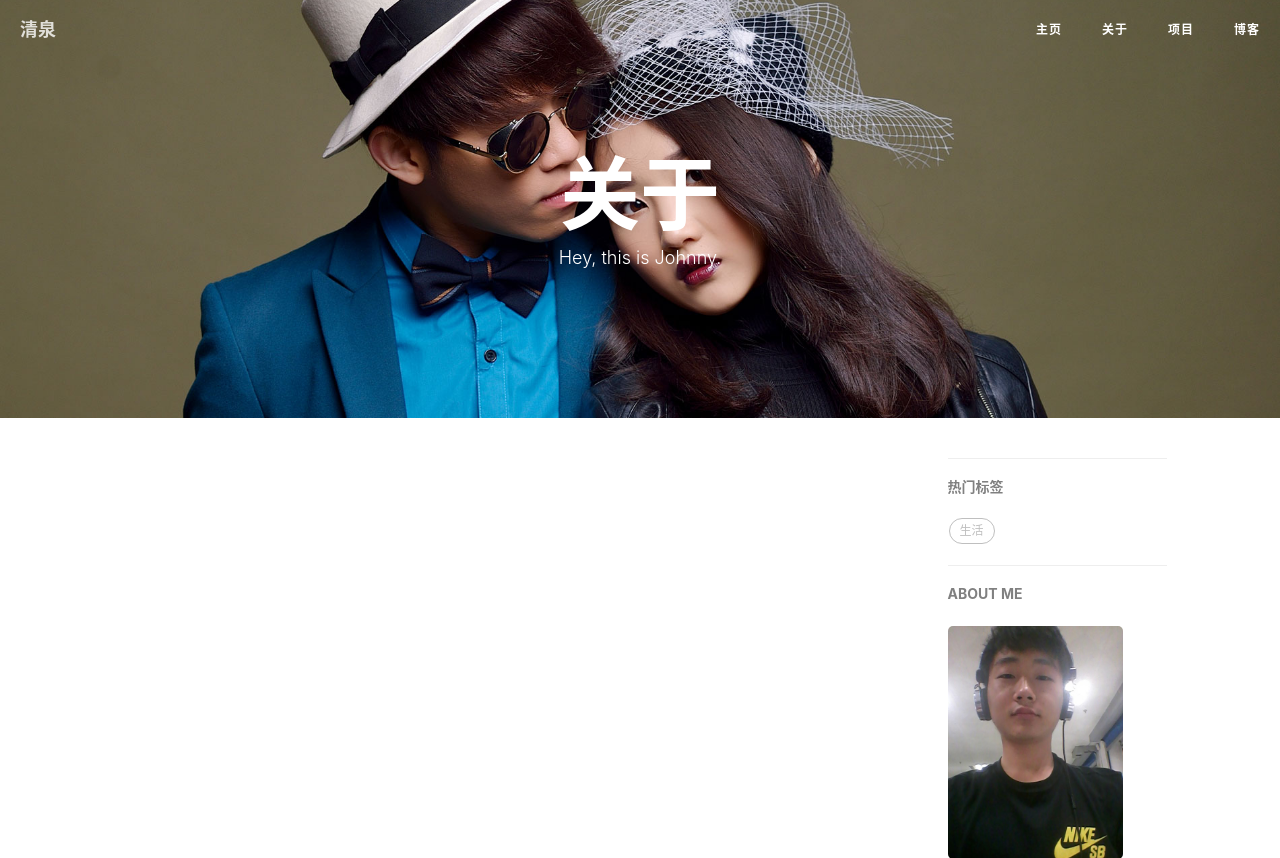
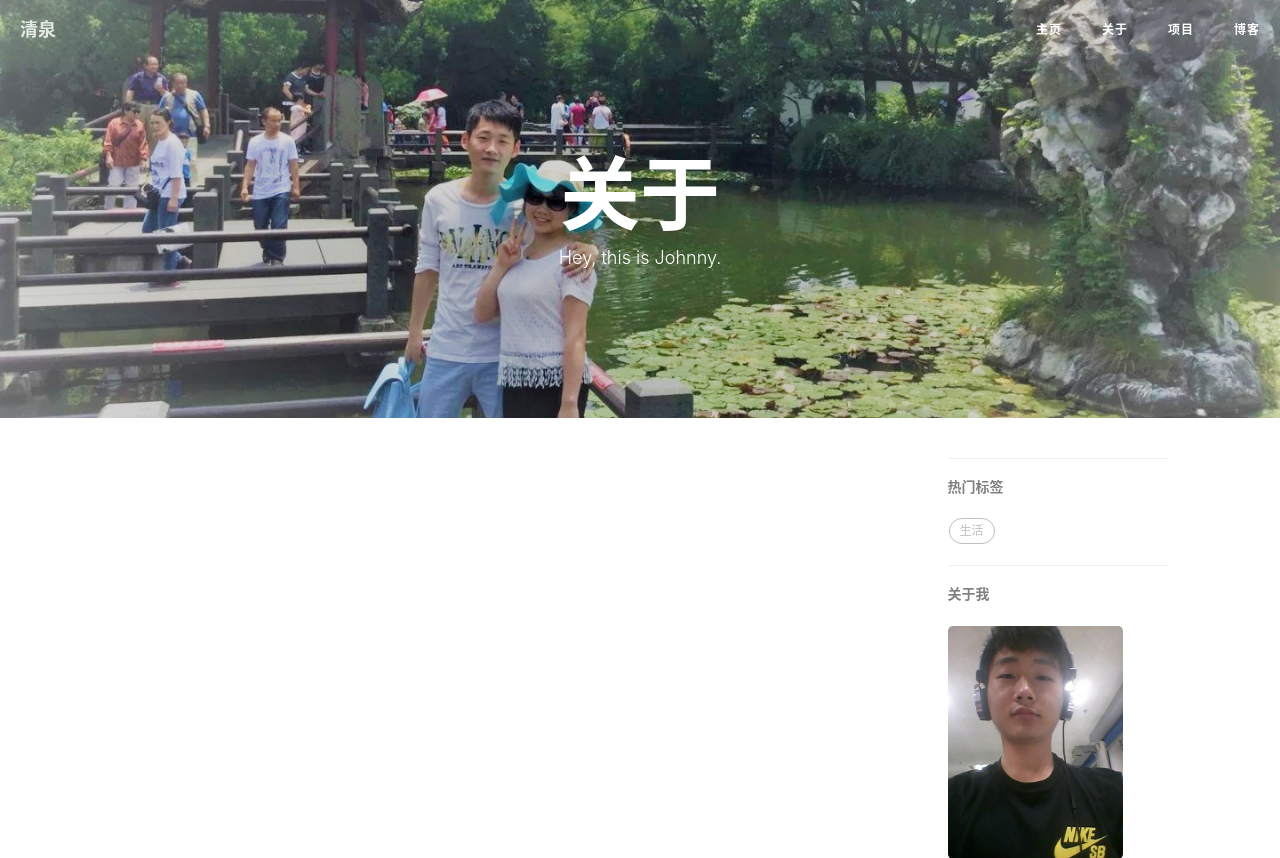
Before and after one commit to J1207808305/J1207808305.github.io, a PHP site: page /_site/about/index.html in a window 1280 px wide. Shown: the top 858 px of the page. Run offline with PHP 8.4, Linux system fonts and the light colour scheme; some libraries are stand-ins or nearby versions.

Commit message:
delete some files for mywebsite

```diff
--- a/_layouts/post.html
+++ b/_layouts/post.html
@@ -142,7 +142,7 @@ layout: default
                 <div class="side-catalog">
                     <hr class="hidden-sm hidden-xs">
                     <h5>
-                        <a class="catalog-toggle" href="#">CATALOG</a>
+                        <a class="catalog-toggle" href="#">目录</a>
                     </h5>
                     <ul class="catalog-body"></ul>
                 </div>
--- a/_site/about/index.html
+++ b/_site/about/index.html
@@ -213,7 +213,7 @@
 
                 <!-- Short About -->
                 <section class="visible-md visible-lg">
-                    <hr><h5><a href="/about/">ABOUT ME</a></h5>
+                    <hr><h5><a href="/about/">关于我</a></h5>
                     <div class="short-about">
 
                             <img src="/img/avatar-Hux.jpg" />
--- a/less/variables.less
+++ b/less/variables.less
@@ -1,6 +1,6 @@
 // Variables
 
-@brand-primary: #0085A1;
+@brand-primary: #39b778;
 @gray-dark: lighten(black, 25%);
 @gray: lighten(black, 50%);
 @gray-l: lighten(black, 75%);
```
Also changed, not shown: img/about-bg.jpg, img/about-bgm.jpg (added), img/avatar-sea-hux.jpg (deleted), img/blog-sidebar.jpg (deleted), img/icon_wechat.png (deleted), img/post-bg-see-u-ali.jpg (deleted).
